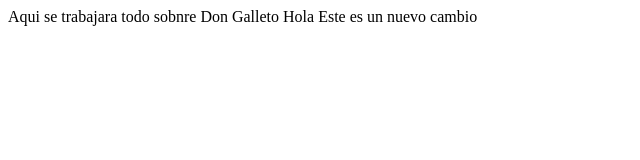
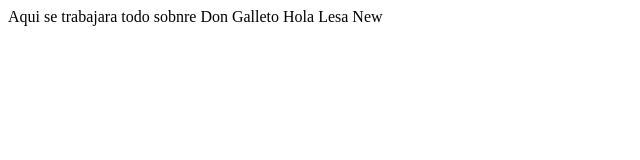
Before and after one commit to LaAlejandraDev/DonGalleto, a plain HTML site: page web/index.html in a window 1280 px wide. Shown: the whole page, without its empty margins (0-640 px from the left). Drawn offline with Linux system fonts and the light colour scheme.

Commit message:
Nuevo cambio Luis

```diff
--- a/web/index.html
+++ b/web/index.html
@@ -12,7 +12,7 @@ Click nbfs://nbhost/SystemFileSystem/Templates/JSP_Servlet/Html.html to edit thi
     <body>
         <div>Aqui se trabajara todo sobnre Don Galleto
             Hola
-            Este es un nuevo cambio
+            Lesa New
         </div>
     </body>
 </html>
```
